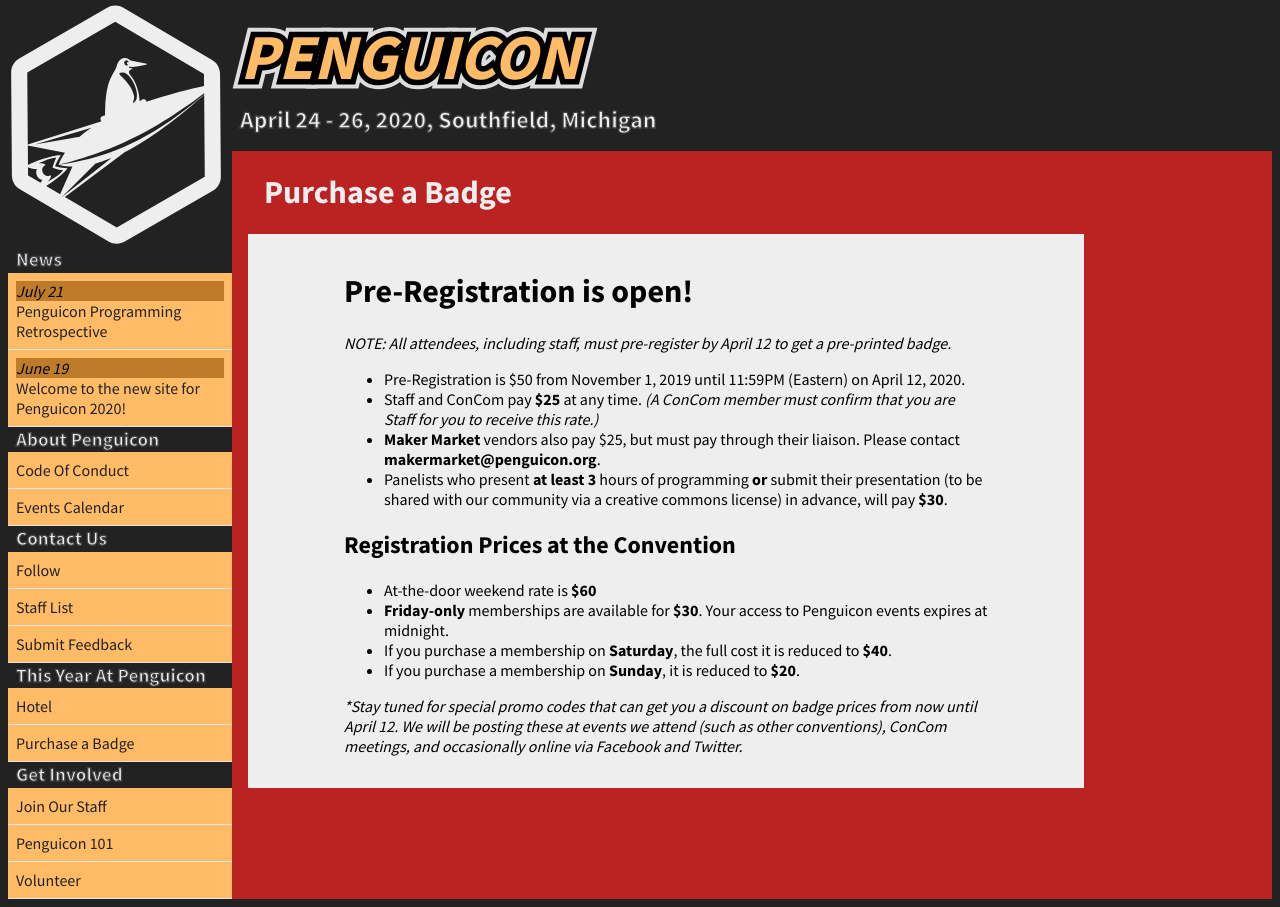
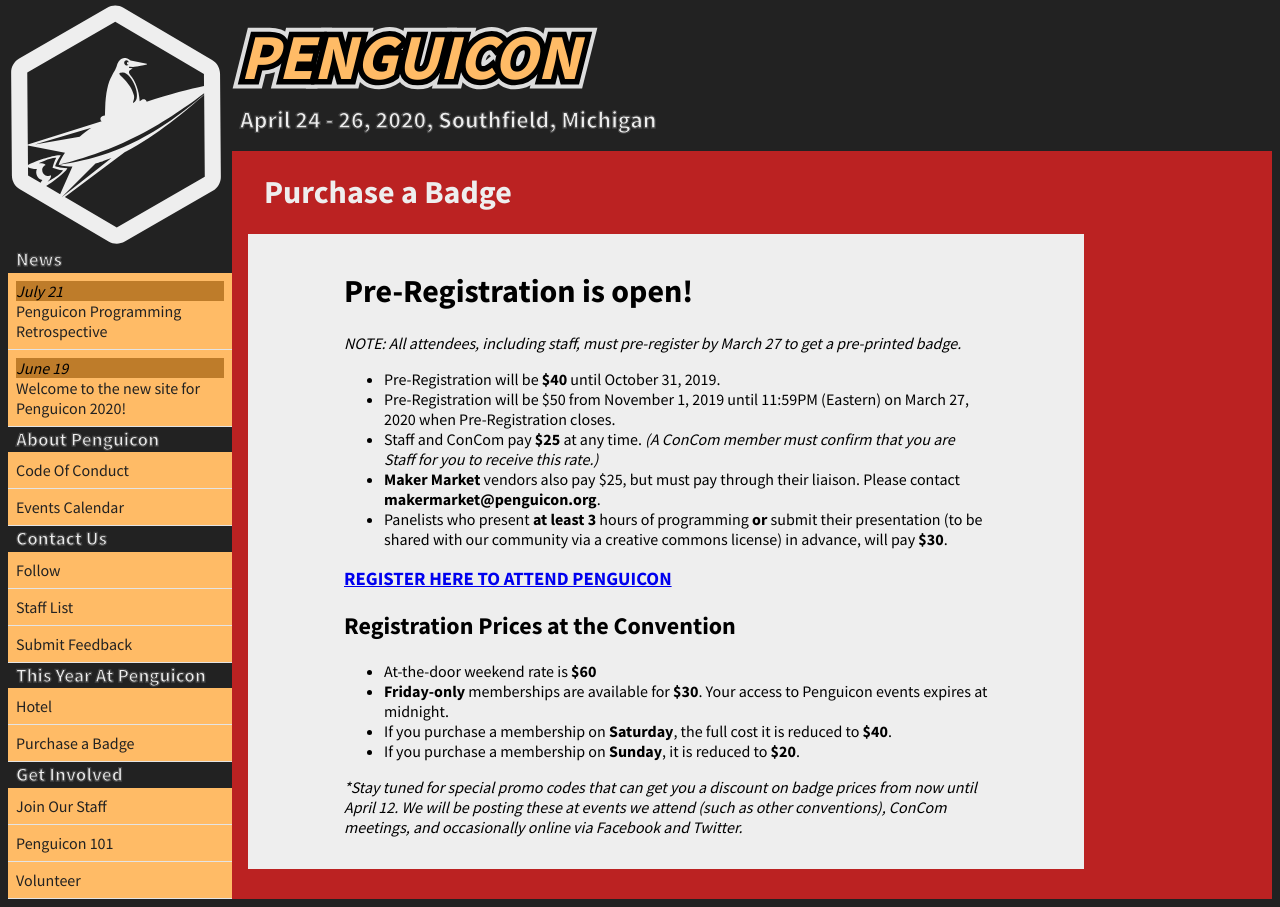
Before and after one commit to penguicon/penguiconwebsite, a Jekyll site: the page built from purchase-a-badge.md, in a window 1280 px wide. Built offline with Jekyll 4.4.1, drawn with Linux system fonts in a browser that asks for light colours.

Commit message:
Update from Forestry.io Penguicon Website updated purchase-a-badge.md

```diff
--- a/purchase-a-badge.md
+++ b/purchase-a-badge.md
@@ -7,12 +7,15 @@
 ---
 # Pre-Registration is open!
 
-_NOTE: All attendees, including staff, must pre-register by April 12 to get a pre-printed badge._
+_NOTE: All attendees, including staff, must pre-register by March 27 to get a pre-printed badge._
 
-* Pre-Registration is $50 from November 1, 2019 until 11:59PM (Eastern) on April 12, 2020.
+* Pre-Registration will be **$40** until October 31, 2019.
+* Pre-Registration will be $50 from November 1, 2019 until 11:59PM (Eastern) on March 27, 2020 when Pre-Registration closes.
 * Staff and ConCom pay **$25** at any time. _(A ConCom member must confirm that you are Staff for you to receive this rate.)_
 * **Maker Market** vendors also pay $25, but must pay through their liaison. Please contact **makermarket@penguicon.org**.
 * Panelists who present **at least 3** hours of programming **or** submit their presentation (to be shared with our community via a creative commons license) in advance, will pay **$30**.
+
+### [**REGISTER HERE TO ATTEND PENGUICON**](https://www.eventbrite.com/e/penguicon-2020-tickets-69656336979 "REGISTER HERE TO ATTEND PENGUICON")
 
 ## Registration Prices at the Convention
 
```
